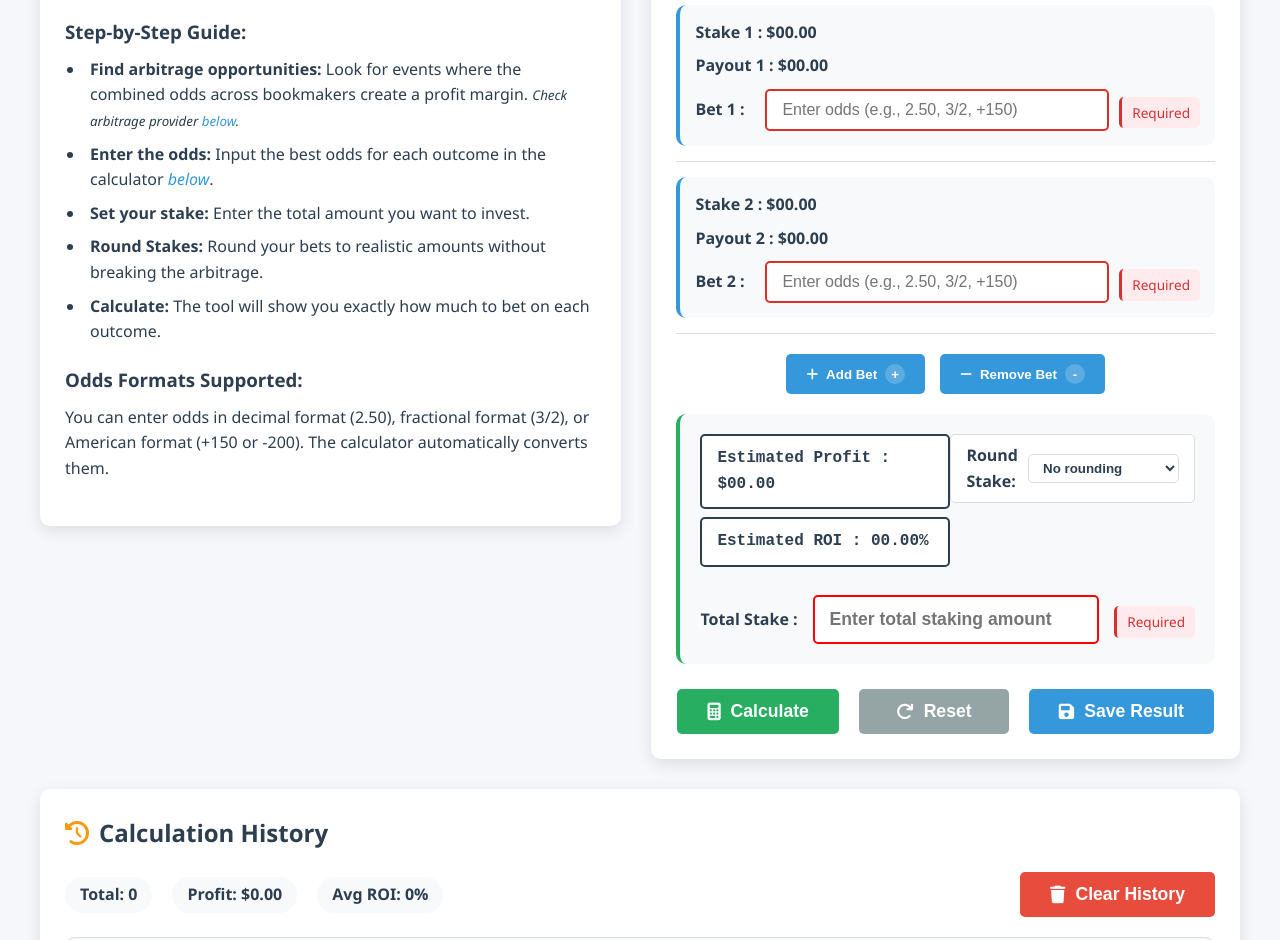
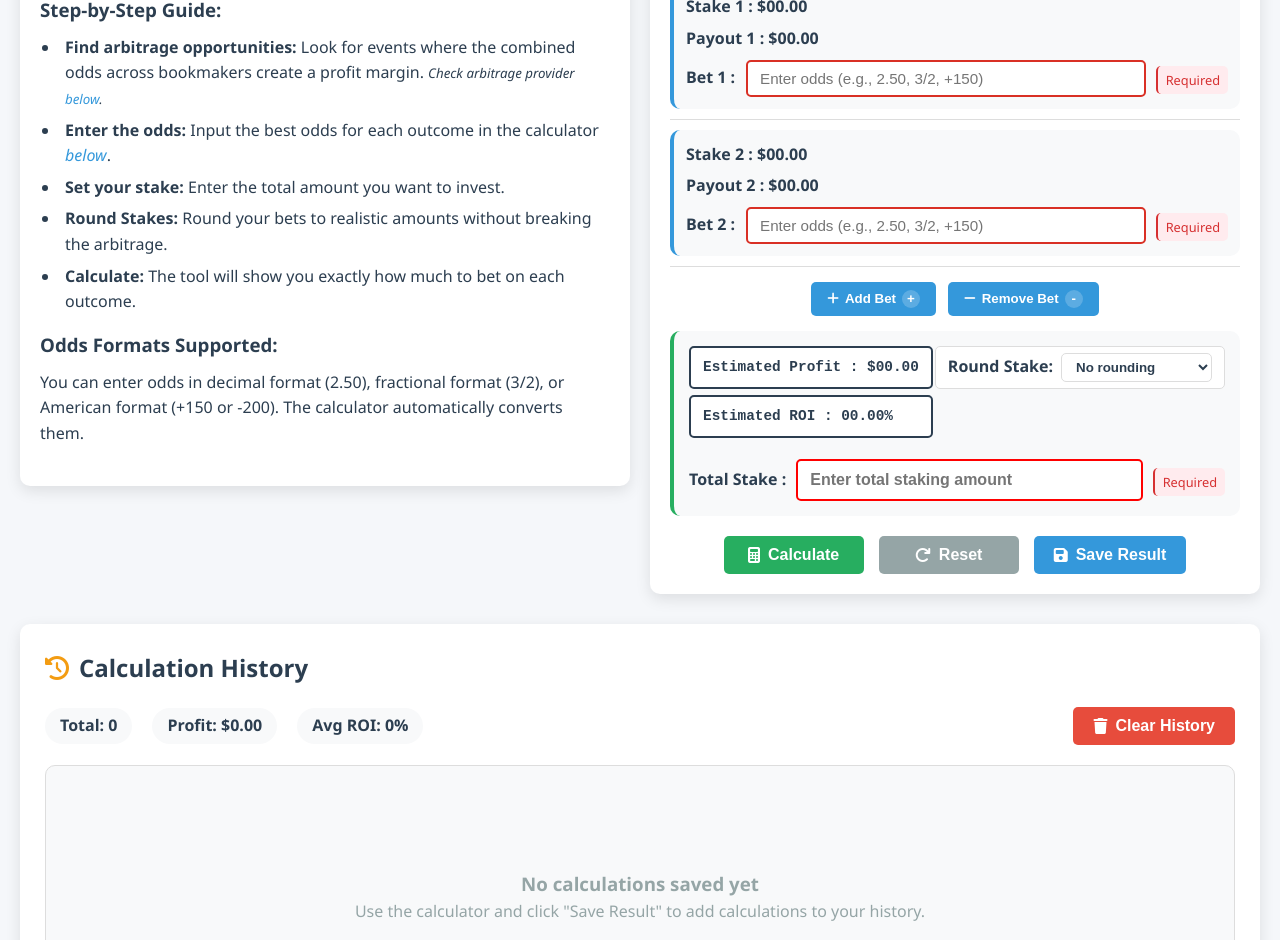
Before and after one commit to Carybean/Arbitrage, a plain HTML site: page index.html in a window 1280 px wide. Shown: the part 337-1277 px from the top of the page. Drawn offline with Linux system fonts and the light colour scheme; a script that the page names is missing.

Commit message:
Temporal Updated

```diff
--- a/index.html
+++ b/index.html
@@ -2,7 +2,7 @@
 <html lang="en">
 <head>
     <meta charset="UTF-8">
-    <meta name="viewport" content="width=device-width, initial-scale=1.0">
+    <meta name="viewport" content="width=device-width, initial-scale=1.0, maximum-scale=1.0, user-scalable=no">
     <title>Arbitrage Calculator: Calculate Guaranteed Profits</title>
     <meta name="Calculate hedge stakes and guaranteed profits for sports arbitage. Our free sure-bet calculater works for 2-way, 3-way and many way odds with reaak-time ROI tracking.">
     <meta property="og:title" content="Free Arbitrage Betting Calculator">
--- a/style.css
+++ b/style.css
@@ -66,7 +66,7 @@ a:hover {
 
 .container {
     width: 100%;
-    max-width: 1400px;
+    max-width: 100%;
     margin: 0 auto;
     padding: 0 20px;
 }
@@ -214,7 +214,7 @@ input:checked + .theme-slider:before {
     border-radius: var(--border-radius);
     padding: 20px;
     margin: 20px auto;
-    max-width: 1200px;
+    max-width: 100%;
     box-shadow: var(--box-shadow);
     transition: var(--transition);
 }
@@ -264,9 +264,9 @@ input:checked + .theme-slider:before {
 .main-content {
     display: grid;
     grid-template-columns: 1fr;
-    gap: 30px;
-    max-width: 1200px;
-    margin: 30px auto;
+    gap: 20px;
+    max-width: 100%;
+    margin: 20px auto;
 }
 
 @media (min-width: 768px) {
@@ -279,7 +279,7 @@ input:checked + .theme-slider:before {
 .instruction-section {
     background-color: var(--card-bg);
     border-radius: var(--border-radius);
-    padding: 25px;
+    padding: 20px;
     box-shadow: var(--box-shadow);
     height: fit-content;
     transition: var(--transition);
@@ -292,8 +292,8 @@ summary {
 
 .instruction-section h2 {
     color: var(--text-color);
-    margin-bottom: 20px;
-    padding-bottom: 10px;
+    margin-bottom: 15px;
+    padding-bottom: 8px;
     border-bottom: 2px solid var(--border-color);
     display: flex;
     align-items: center;
@@ -310,16 +310,16 @@ summary {
 }
 
 .instruction-content p {
-    margin-bottom: 15px;
+    margin-bottom: 12px;
 }
 
 .instruction-content ul {
     margin-left: 20px;
-    margin-bottom: 20px;
+    margin-bottom: 15px;
 }
 
 .instruction-content li {
-    margin-bottom: 8px;
+    margin-bottom: 6px;
     padding-left: 5px;
 }
 
@@ -327,16 +327,16 @@ summary {
 .calculator-section {
     background-color: var(--card-bg);
     border-radius: var(--border-radius);
-    padding: 25px;
+    padding: 20px;
     box-shadow: var(--box-shadow);
     transition: var(--transition);
 }
 
 .calculator-section h2 {
     color: var(--text-color);
-    margin-bottom: 20px;
+    margin-bottom: 15px;
     text-align: center;
-    font-size: 1.5rem;
+    font-size: 1.4rem;
     display: flex;
     align-items: center;
     justify-content: center;
@@ -352,28 +352,28 @@ summary {
 .bet-section {
     background-color: var(--light-color);
     border-radius: var(--border-radius);
-    padding: 15px;
-    margin-bottom: 15px;
+    padding: 12px;
+    margin-bottom: 10px;
     border-left: 4px solid var(--secondary-color);
     transition: var(--transition);
 }
 
 .bet-section:hover {
-    transform: translateY(-3px);
-    box-shadow: 0 5px 10px var(--shadow-color);
+    transform: translateY(-2px);
+    box-shadow: 0 3px 8px var(--shadow-color);
 }
 
 .bet-section-header {
     display: flex;
     justify-content: space-between;
     align-items: center;
-    margin-bottom: 10px;
+    margin-bottom: 8px;
 }
 
 .first-extra, .second-extra, .third-extra {
     display: flex;
     flex-direction: column;
-    gap: 8px;
+    gap: 6px;
     width: 100%;
 }
 
@@ -381,21 +381,21 @@ summary {
     display: flex;
     align-items: center;
     gap: 10px;
-    margin-top: 10px;
+    margin-top: 8px;
 }
 
 .input-group label {
     font-weight: 600;
     color: var(--text-color);
-    min-width: 60px;
+    min-width: 50px;
 }
 
 .input-group input {
     flex: 1;
-    padding: 10px 15px;
+    padding: 8px 12px;
     border: 2px solid var(--border-color);
     border-radius: 5px;
-    font-size: 1rem;
+    font-size: 0.95rem;
     transition: var(--transition);
     background-color: var(--card-bg);
     color: var(--text-color);
@@ -404,15 +404,15 @@ summary {
 .input-group input:focus {
     outline: none;
     border-color: var(--secondary-color);
-    box-shadow: 0 0 0 3px rgba(52, 152, 219, 0.2);
+    box-shadow: 0 0 0 2px rgba(52, 152, 219, 0.2);
 }
 
 .bet-stats h4 {
     background-color: var(--card-bg);
-    padding: 8px 12px;
+    padding: 6px 10px;
     border-radius: 5px;
-    font-size: 0.9rem;
-    margin-bottom: 5px;
+    font-size: 0.85rem;
+    margin-bottom: 4px;
     border: 1px solid var(--border-color);
     font-family: 'Courier New', monospace;
     color: var(--text-color);
@@ -422,7 +422,7 @@ hr {
     border: none;
     height: 1px;
     background-color: var(--border-color);
-    margin: 15px 0;
+    margin: 10px 0;
 }
 
 /* ===== ADD/REMOVE BUTTONS ===== */
@@ -430,12 +430,12 @@ hr {
     display: flex;
     justify-content: center;
     align-items: center;
-    gap: 15px;
-    margin: 20px 0;
+    gap: 12px;
+    margin: 15px 0;
 }
 
 #add-more, #remove-more {
-    padding: 10px 20px;
+    padding: 8px 16px;
     background-color: var(--secondary-color);
     color: white;
     border: none;
@@ -445,7 +445,7 @@ hr {
     transition: var(--transition);
     display: flex;
     align-items: center;
-    gap: 8px;
+    gap: 6px;
 }
 
 #add-more:hover {
@@ -461,15 +461,15 @@ hr {
 #add-more span, #remove-more span {
     background-color: rgba(255, 255, 255, 0.2);
     border-radius: 50%;
-    width: 20px;
-    height: 20px;
+    width: 18px;
+    height: 18px;
     display: flex;
     align-items: center;
     justify-content: center;
 }
 
 #add-message, #remove-message {
-    padding: 8px 15px;
+    padding: 6px 12px;
     border-radius: 5px;
     font-weight: 500;
     text-align: center;
@@ -489,8 +489,8 @@ hr {
 .amount-section {
     background-color: var(--light-color);
     border-radius: var(--border-radius);
-    padding: 20px;
-    margin: 20px 0;
+    padding: 15px;
+    margin: 15px 0;
     border-left: 4px solid var(--success-color);
 }
 
@@ -498,27 +498,27 @@ hr {
     display: flex;
     justify-content: space-between;
     align-items: flex-start;
-    margin-bottom: 20px;
+    margin-bottom: 15px;
 }
 
 .profit-display h4 {
     background-color: var(--card-bg);
-    padding: 10px 15px;
+    padding: 8px 12px;
     border-radius: 5px;
-    font-size: 1rem;
-    margin-bottom: 8px;
+    font-size: 0.9rem;
+    margin-bottom: 6px;
     border: 2px solid #2c3e50; /* var(--border-color);*/
     font-family: 'Courier New', monospace;
-    min-width: 250px;
+    min-width: 200px;
     color: var(--text-color);
 }
 
 .items-selection {
     display: flex;
     align-items: center;
-    gap: 10px;
+    gap: 8px;
     background-color: var(--card-bg);
-    padding: 8px 15px;
+    padding: 6px 12px;
     border-radius: 5px;
     border: 1px solid var(--border-color);
 }
@@ -540,21 +540,21 @@ hr {
 .input-label {
     display: flex;
     align-items: center;
-    gap: 15px;
+    gap: 10px;
 }
 
 .input-label label {
     font-weight: 600;
     color: var(--text-color);
-    min-width: 80px;
+    min-width: 70px;
 }
 
 .input-label input {
     flex: 1;
-    padding: 12px 15px;
+    padding: 10px 12px;
     border: 2px solid var(--border-color);
     border-radius: 5px;
-    font-size: 1.1rem;
+    font-size: 1rem;
     font-weight: 600;
     transition: var(--transition);
     background-color: var(--card-bg);
@@ -564,20 +564,20 @@ hr {
 .input-label input:focus {
     outline: none;
     border-color: var(--success-color);
-    box-shadow: 0 0 0 3px rgba(39, 174, 96, 0.2);
+    box-shadow: 0 0 0 2px rgba(39, 174, 96, 0.2);
 }
 
 /* ===== ACTION BUTTONS ===== */
 .action-buttons {
     display: flex;
     justify-content: center;
-    gap: 20px;
-    margin-top: 25px;
+    gap: 15px;
+    margin-top: 20px;
 }
 
 #calculate, #reset, #save-result, #clear-history {
-    padding: 12px 30px;
-    font-size: 1.1rem;
+    padding: 10px 20px;
+    font-size: 1rem;
     font-weight: 600;
     border: none;
     border-radius: 5px;
@@ -585,8 +585,8 @@ hr {
     transition: var(--transition);
     display: flex;
     align-items: center;
-    gap: 10px;
-    min-width: 150px;
+    gap: 8px;
+    min-width: 140px;
     justify-content: center;
 }
 
@@ -597,8 +597,8 @@ hr {
 
 #calculate:hover {
     background-color: #219653;
-    transform: translateY(-3px);
-    box-shadow: 0 7px 14px rgba(39, 174, 96, 0.3);
+    transform: translateY(-2px);
+    box-shadow: 0 5px 10px rgba(39, 174, 96, 0.3);
 }
 
 #reset {
@@ -608,8 +608,8 @@ hr {
 
 #reset:hover {
     background-color: #7f8c8d;
-    transform: translateY(-3px);
-    box-shadow: 0 7px 14px rgba(149, 165, 166, 0.3);
+    transform: translateY(-2px);
+    box-shadow: 0 5px 10px rgba(149, 165, 166, 0.3);
 }
 
 #save-result {
@@ -619,7 +619,7 @@ hr {
 
 #save-result:hover {
     background-color: #2980b9;
-    transform: translateY(-3px);
+    transform: translateY(-2px);
 }
 
 #clear-history {
@@ -629,19 +629,19 @@ hr {
 
 #clear-history:hover {
     background-color: #c0392b;
-    transform: translateY(-3px);
+    transform: translateY(-2px);
 }
 
 /* ===== ERROR MESSAGES ===== */
 .error-message, #special-error {
     color: #d63031;
     background-color: #ffebee;
-    font-size: 0.85rem;
-    padding: 5px 10px;
+    font-size: 0.8rem;
+    padding: 4px 8px;
     border-radius: 5px;
-    margin-top: 5px;
+    margin-top: 4px;
     display: inline-block;
-    border-left: 3px solid #d63031;
+    border-left: 2px solid #d63031;
     visibility: hidden;
 }
 
@@ -656,7 +656,7 @@ input.invalid {
     border-radius: var(--border-radius);
     padding: 25px;
     margin: 30px auto;
-    max-width: 1200px;
+    max-width: 100%;
     box-shadow: var(--box-shadow);
     transition: var(--transition);
 }
@@ -788,7 +788,7 @@ input.invalid {
     border-radius: var(--border-radius);
     padding: 25px;
     margin: 30px auto;
-    max-width: 1200px;
+    max-width: 100%;
     box-shadow: var(--box-shadow);
     transition: var(--transition);
 }
@@ -940,18 +940,18 @@ dialog::backdrop {
     .bet-section-header {
         flex-direction: column;
         align-items: flex-start;
-        gap: 10px;
+        gap: 8px;
     }
 
     .amount-header {
         flex-direction: column;
-        gap: 15px;
+        gap: 12px;
     }
 
     .input-label {
         flex-direction: column;
         align-items: flex-start;
-        gap: 8px;
+        gap: 6px;
     }
 
     .input-label input {
@@ -961,6 +961,7 @@ dialog::backdrop {
     .action-buttons {
         flex-direction: column;
         align-items: center;
+        gap: 10px;
     }
 
     #calculate, #reset, #save-result, #clear-history {
```
